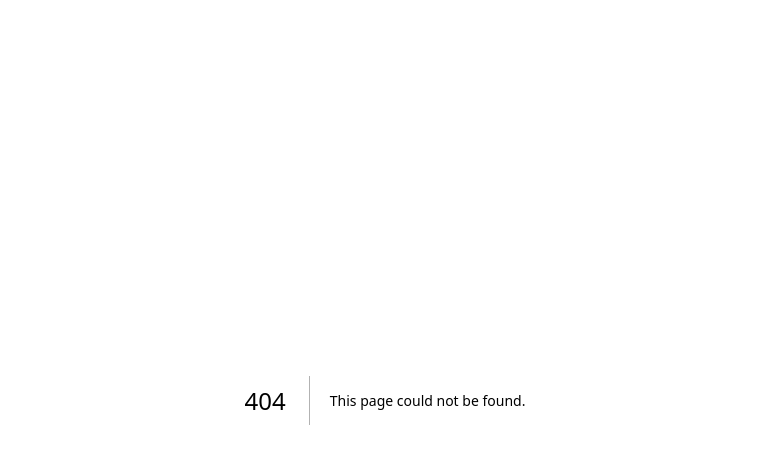
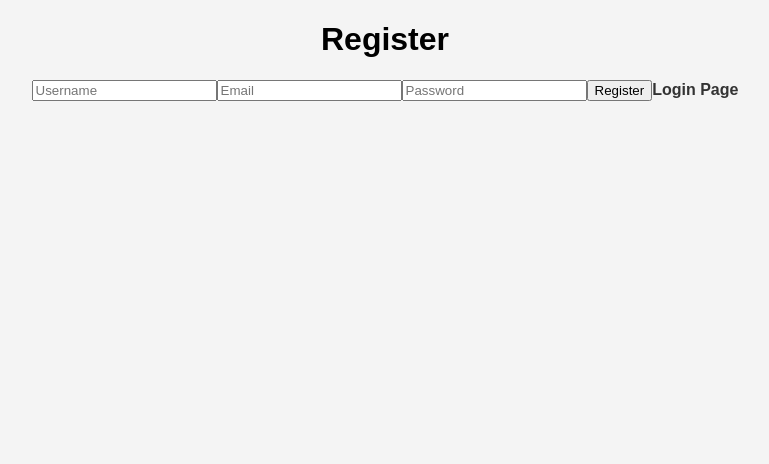
Before and after one commit to gatlingmcgee/Budget-Buddy, a Next.js app: page /register in a window 1280 px wide. Before the commit this address had no page. Shown: the top 464 px of the page, without its empty margins (255-1024 px from the left). Built offline with nearby package versions, Linux system fonts and the light colour scheme.

Commit message:
Added very simple login and register page

```diff
--- a/pages/index.js
+++ b/pages/index.js
@@ -5,7 +5,7 @@ export default function Home() {
         <nav>
           <h1>Dashboard overview for Budget Buddy</h1>
           <div className="nav-links">
-            <a href="#">Login Page</a>
+            <a href="login">Login Page</a>
             <a href="#">Budget Page</a>
             <a href="#">Expense Tracking Page</a>
             <a href="#">Enhancement Page</a>
--- /dev/null
+++ b/pages/register.js
@@ -0,0 +1,34 @@
+import { useState } from "react";
+
+export default function Register() {
+  const [message, setMessage] = useState("");
+
+  const handleSubmit = async (e) => {
+    e.preventDefault();
+    const res = await fetch("/api/auth/register", {
+      method: "POST",
+      headers: { "Content-Type": "application/json" },
+      body: JSON.stringify({
+        username: e.target.username.value,
+        email: e.target.email.value,
+        password: e.target.password.value,
+      }),
+    });
+    const data = await res.json();
+    setMessage(data.message);
+  };
+
+  return (
+    <div>
+      <h1>Register</h1>
+      <form onSubmit={handleSubmit}>
+        <input name="username" placeholder="Username" required />
+        <input name="email" placeholder="Email" type="email" required />
+        <input name="password" placeholder="Password" type="password" required />
+        <button type="submit">Register</button>
+        <a href="login">Login Page</a>
+      </form>
+      <p>{message}</p>
+    </div>
+  );
+}
```
Also changed, not shown: pages/login.js (added, +32 -0 lines).
